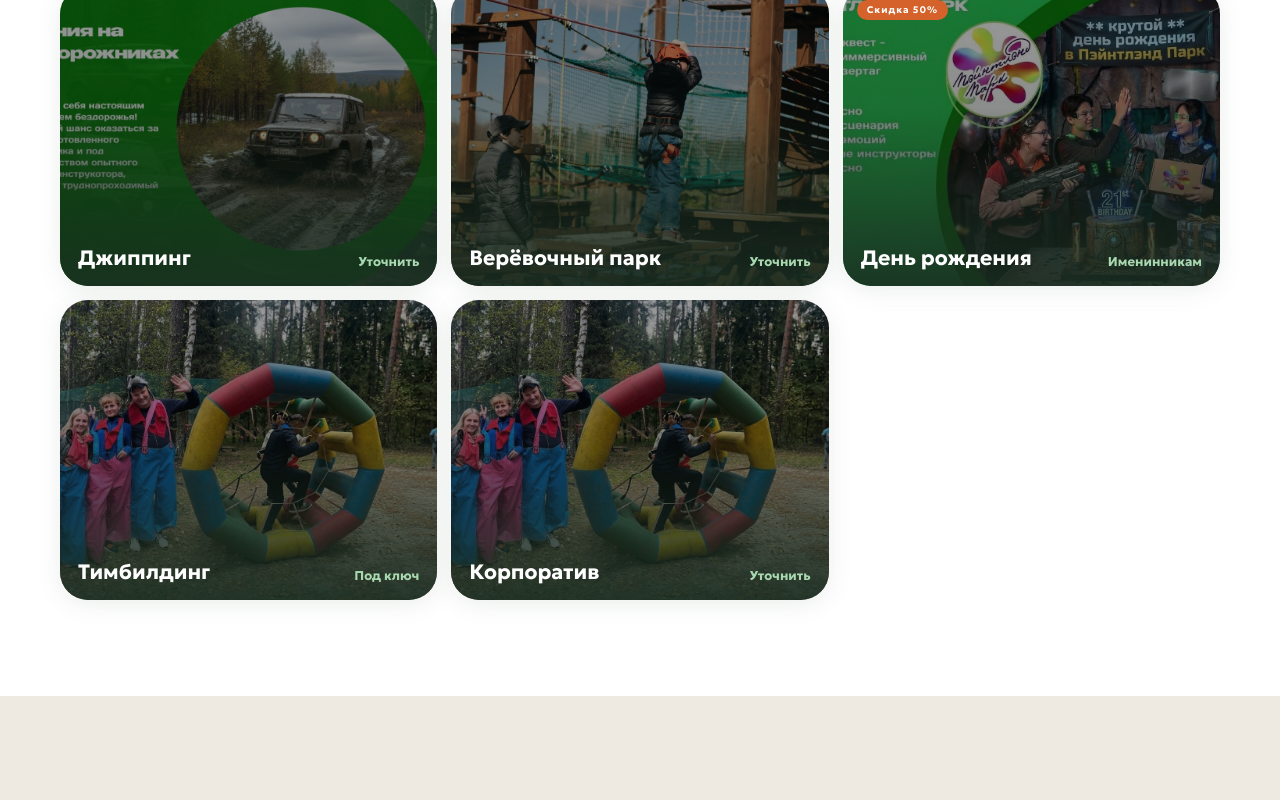
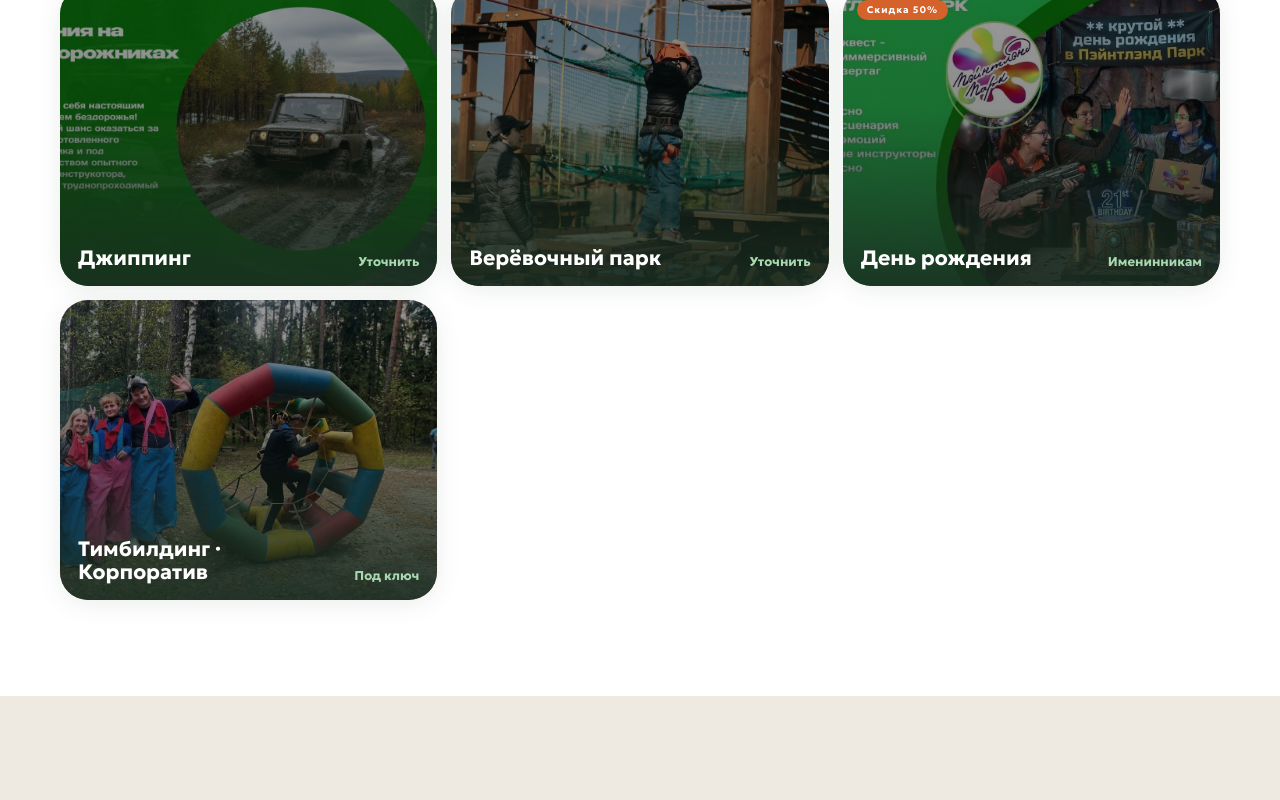
Before and after one commit to uxebojovat72-creator/Siteee, a Next.js app in the folder frontend/: page / in a window 1280 px wide. Shown: the part 1449-2249 px from the top of the page. Built offline with nearby package versions, Linux system fonts and the light colour scheme.

Commit message:
fix(services): merge into single card 'Тимбилдинг · Корпоратив'
https://claude.ai/code/session_01DiV1Msh2Bd7znMi2fUFDuf

```diff
--- a/frontend/pages/index.js
+++ b/frontend/pages/index.js
@@ -332,8 +332,7 @@ export default function Home() {
             { bg: "url('/photo_uaz.jpg')", name: 'Джиппинг', price: 'Уточнить' },
             { bg: "url('/photo_ropepark.jpg')", name: 'Верёвочный парк', price: 'Уточнить' },
             { bg: "url('/photo_birthday.png')", name: 'День рождения', price: 'Именинникам', badge: 'Скидка 50%' },
-            { bg: "url('/photo_team.png')", name: 'Тимбилдинг', price: 'Под ключ' },
-            { bg: "url('/photo_team.png')", name: 'Корпоратив', price: 'Уточнить', pos: 'center 60%' },
+            { bg: "url('/photo_team.png')", name: 'Тимбилдинг · Корпоратив', price: 'Под ключ' },
           ].map(({ bg, name, price, badge, pos }) => (
             <div className="svc-c rv" key={name}>
               <div className="svc-photo" style={{ backgroundImage: bg, backgroundPosition: pos || 'center' }} />
```
